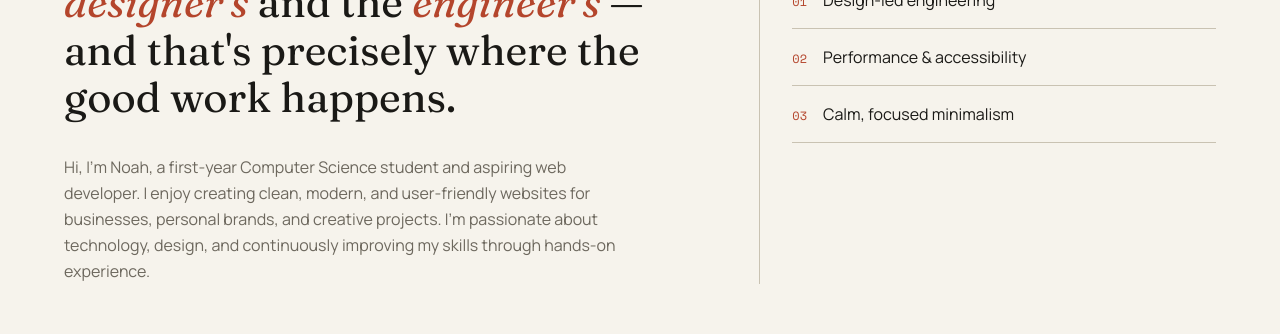
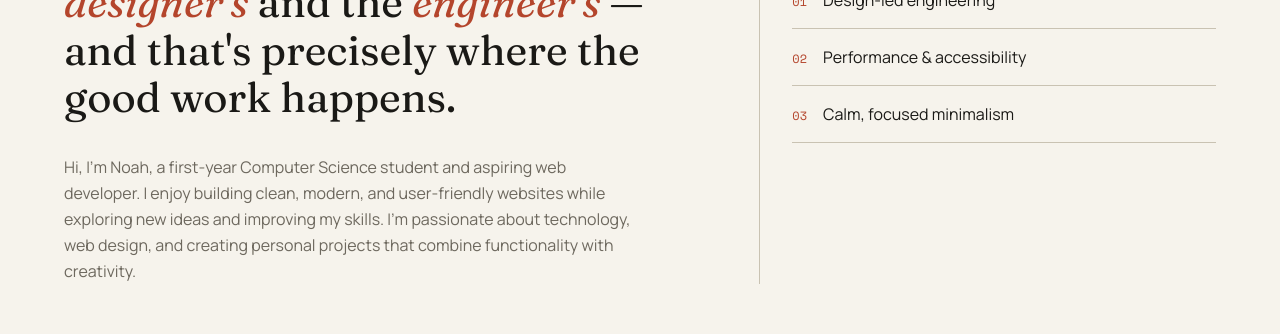
Before and after one commit to noahfulgado-dev/noahfulgado, a React (Vite) app: page / in a window 1280 px wide. Shown: the part 1032-1366 px from the top of the page. Built offline with nearby package versions, Linux system fonts and the light colour scheme.

Commit message:
refactor: about

```diff
--- a/src/components/About.tsx
+++ b/src/components/About.tsx
@@ -21,7 +21,7 @@ export default function About() {
               work happens.
             </p>
             <p className="mt-8 text-base leading-relaxed max-w-xl fin fin-2" style={{ color: "var(--ink-soft)" }}>
-              Hi, I’m Noah, a first-year Computer Science student and aspiring web developer. I enjoy creating clean, modern, and user-friendly websites for businesses, personal brands, and creative projects. I’m passionate about technology, design, and continuously improving my skills through hands-on experience.
+              Hi, I’m Noah, a first-year Computer Science student and aspiring web developer. I enjoy building clean, modern, and user-friendly websites while exploring new ideas and improving my skills. I’m passionate about technology, web design, and creating personal projects that combine functionality with creativity.
             </p>
           </div>
 
```
